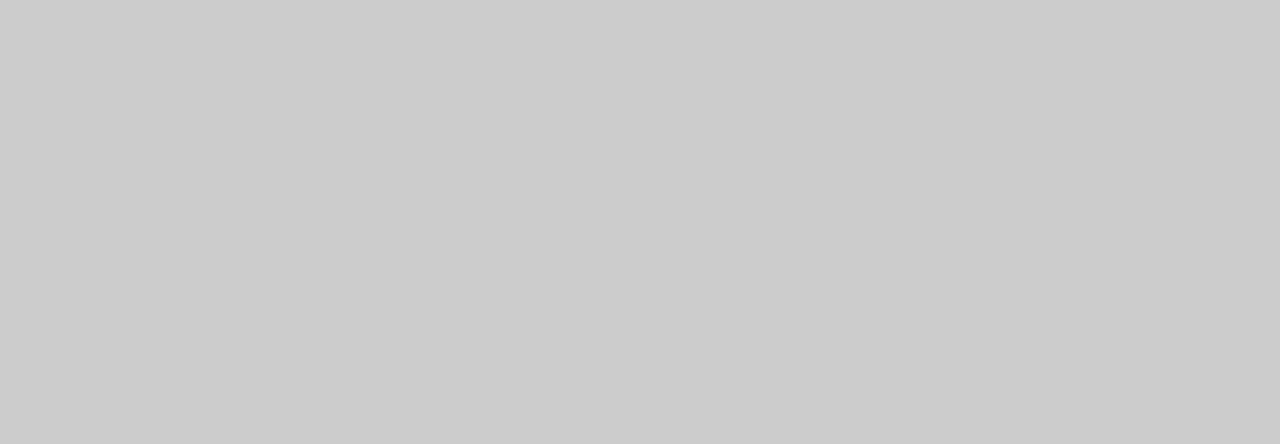
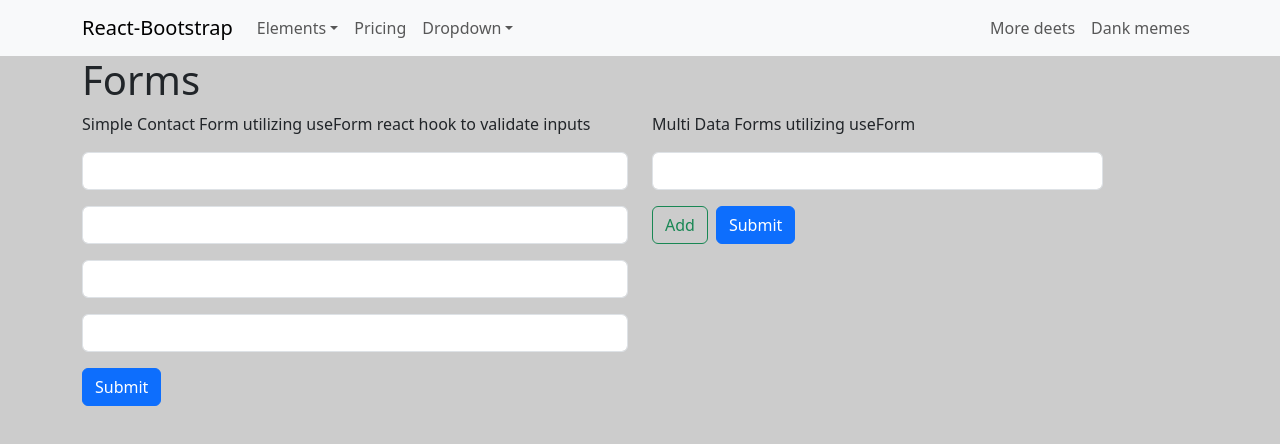
Before and after one commit to Eddikan/kk-react, a React (Create React App) app: page /forms in a window 1280 px wide. Before the commit this address had no page. Shown: the top 444 px of the page. Built offline with nearby package versions, Linux system fonts and the light colour scheme.

Commit message:
feat: react hook form

```diff
--- a/package.json
+++ b/package.json
@@ -10,6 +10,7 @@
     "react": "^18.2.0",
     "react-bootstrap": "^2.8.0",
     "react-dom": "^18.2.0",
+    "react-hook-form": "^7.45.4",
     "react-hook-kit": "^1.6.1",
     "react-router-dom": "^6.14.2",
     "react-scripts": "5.0.1",
@@ -18,6 +19,7 @@
   "scripts": {
     "start": "react-scripts start",
     "build": "react-scripts build",
+    "lint": "eslint src --ext .js,.jsx,.ts,.tsx",
     "test": "react-scripts test",
     "eject": "react-scripts eject"
   },
--- a/src/App.js
+++ b/src/App.js
@@ -5,6 +5,7 @@ import './Assets/styles/overrides.css';
 
 const Home = lazy(() => import('./Pages/Home'));
 const Buttons = lazy(() => import('./Pages/Elements/Buttons'));
+const Forms = lazy(() => import('./Pages/Forms'));
 
 const App = () => {
   return (
@@ -13,6 +14,7 @@ const App = () => {
         <Routes>
           <Route path="/" exact element={<Home/>} />
           <Route path="/elements/buttons" exact element={<Buttons/>} />
+          <Route path="/forms" exact element={<Forms/>} />
         </Routes>
       </Suspense>
     </Router>
--- /dev/null
+++ b/src/Components/Pages/Forms/Contact.jsx
@@ -0,0 +1,58 @@
+import React from "react";
+import { useForm } from "react-hook-form";
+import Button from "react-bootstrap/Button";
+
+const Contact = () => {
+  const { register, handleSubmit, formState: { errors } } = useForm();
+
+  const submit = (e) => {
+    console.log(e);
+  }
+
+  return (
+    <>
+      <p>Simple Contact Form utilizing useForm react hook to validate inputs</p>
+      <form onSubmit={handleSubmit(submit)}>
+        <input type='text' className={`form-control ${errors.first_name ? 'is-invalid mb-0' : 'mb-3'}`}
+          {...register(
+            "first_name",
+            {
+              required: "First name field is required"
+            }
+          )}
+        />
+        {errors.first_name ? <p role="alert" className="invalid-feedback">{errors.first_name.message}</p> : null}
+        <input type='text' className={`form-control ${errors.last_name ? 'is-invalid mb-0' : 'mb-3'}`}
+          {...register(
+            "last_name",
+            {
+              required: "Last name field is required"
+            }
+          )}
+        />
+        {errors.last_name ? <p role="alert" className="invalid-feedback">{errors.last_name.message}</p> : null}
+        <input type='email' className={`form-control ${errors.email ? 'is-invalid mb-0' : 'mb-3'}`}
+          {...register(
+            "email",
+            {
+              required: "Email field is required"
+            }
+          )}
+        />
+        {errors.email ? <p role="alert" className="invalid-feedback">{errors.email.message}</p> : null}
+        <input type='tel' className={`form-control ${errors.phone ? 'is-invalid mb-0' : 'mb-3'}`}
+          {...register(
+            "phone",
+            {
+              required: "Phone field is required"
+            }
+          )}
+        />
+        {errors.phone ? <p role="alert" className="invalid-feedback">{errors.phone.message}</p> : null}
+        <Button className="me-2" variant="primary" type='submit'>Submit</Button>
+      </form>
+    </>
+  )
+}
+
+export default Contact;
--- /dev/null
+++ b/src/Components/Pages/Forms/MultiFields.jsx
@@ -0,0 +1,68 @@
+import React from "react";
+import { useForm, useFieldArray } from "react-hook-form";
+import { Button, Row, Col } from "react-bootstrap";
+
+const MultiFields = () => {
+  const {
+    register,
+    control,
+    handleSubmit,
+    formState: { errors }
+  } = useForm({
+    defaultValues: {
+      text: [{string: ''}]
+    }
+  });
+
+  const { fields, append, remove } = useFieldArray({
+    name: 'text',
+    control,
+  });
+
+  const submit = (e) => {
+    console.log(e)
+  }
+
+  return (
+    <>
+      <p>Multi Data Forms utilizing useForm</p>
+      <form onSubmit={handleSubmit(submit)}>
+        {fields.length > 0 ?
+          <>
+            {fields.map((field, index) => (
+              <Row key={field.id}>
+                <Col lg='10'>
+                  <div >
+                    <input
+                      type='text'
+                      className={`form-control ${errors[`text`]?.[index]?.string ? 'is-invalid mb-0' : 'mb-3'}`}
+                      {...register(
+                        `text.${index}.string`,
+                        {
+                          required: "field is required",
+                          // onChange: (e) => handleChange(e, index)
+                        }
+                      )}
+                    />
+                    {errors[`text`]?.[index]?.string ? <p role="alert" className="invalid-feedback">{errors[`text`]?.[index]?.string.message}</p> : null}
+                  </div>
+                </Col>
+                <Col lg='2'>
+                  {index > 0 && (
+                    <Button className="me-2" variant="outline-danger" onClick={() => remove(index)}>Remove</Button>
+                  )}
+                </Col>
+              </Row>
+            ))}
+          </>
+          :
+          <p>No Data</p>
+        }
+        <Button className="me-2" variant="outline-success" onClick={() => append({string: ''})}>Add</Button>
+        <Button className="me-2" variant="primary" type='submit'>Submit</Button>
+      </form>
+    </>
+  )
+};
+
+export default MultiFields;
--- /dev/null
+++ b/src/Pages/Forms.jsx
@@ -0,0 +1,27 @@
+import React from 'react';
+import Layout from '../Components/Layout/Layout';
+import Contact from "../Components/Pages/Forms/Contact";
+import MultiFields from "../Components/Pages/Forms/MultiFields";
+import { Container, Row, Col } from 'react-bootstrap';
+
+const Forms = () => {
+  return (
+    <Layout>
+      <Container>
+        <h1>Forms</h1>
+        <Row>
+          <Col lg='6'>
+            <Contact/>
+          </Col>
+          <Col lg='6'>
+            <MultiFields/>
+          </Col>
+          <Col lg='6'></Col>
+          <Col lg='6'></Col>
+        </Row>
+      </Container>
+    </Layout>
+  );
+};
+
+export default Forms;
```
Also changed, not shown: 1 other file (tests, documents, lock files or other folders).
